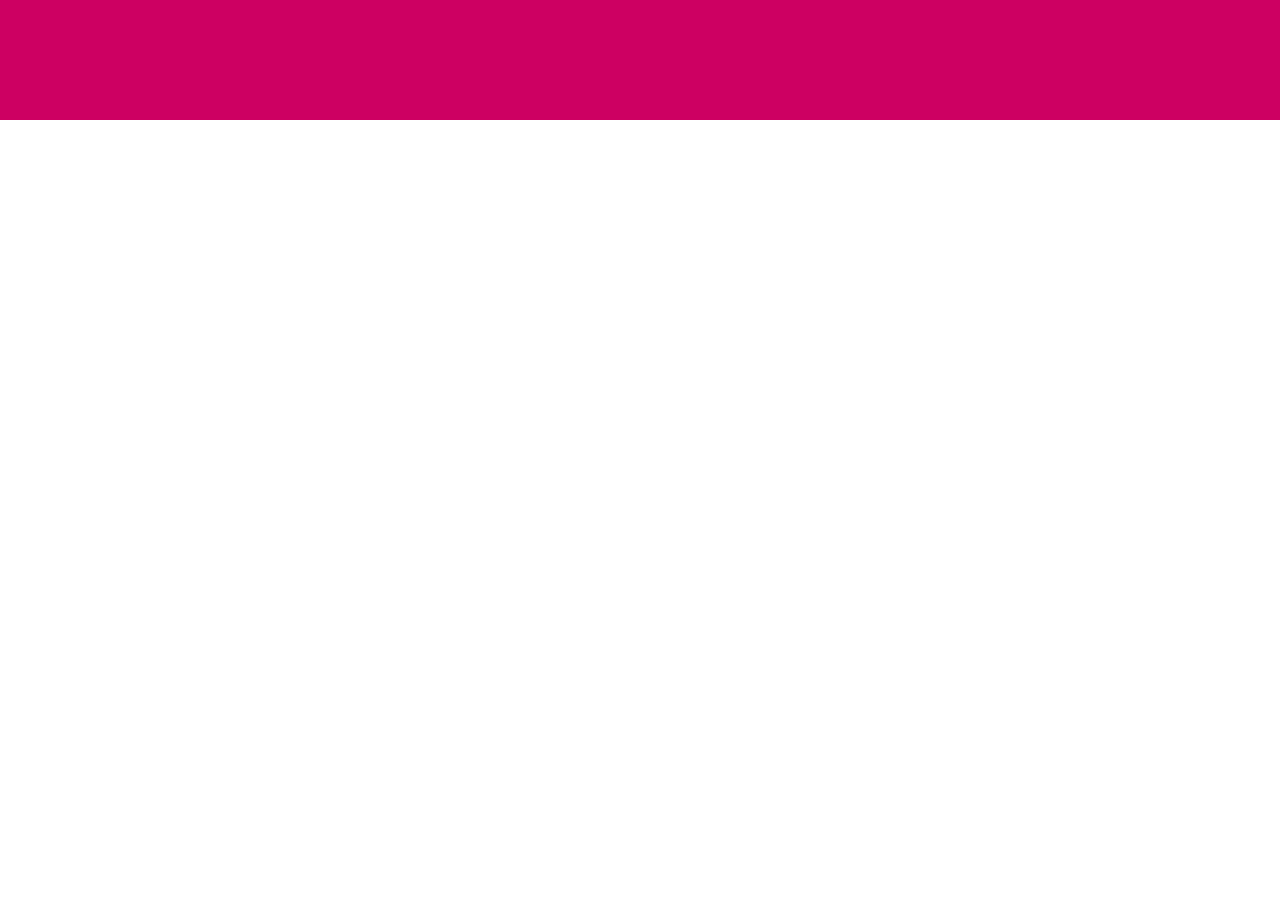
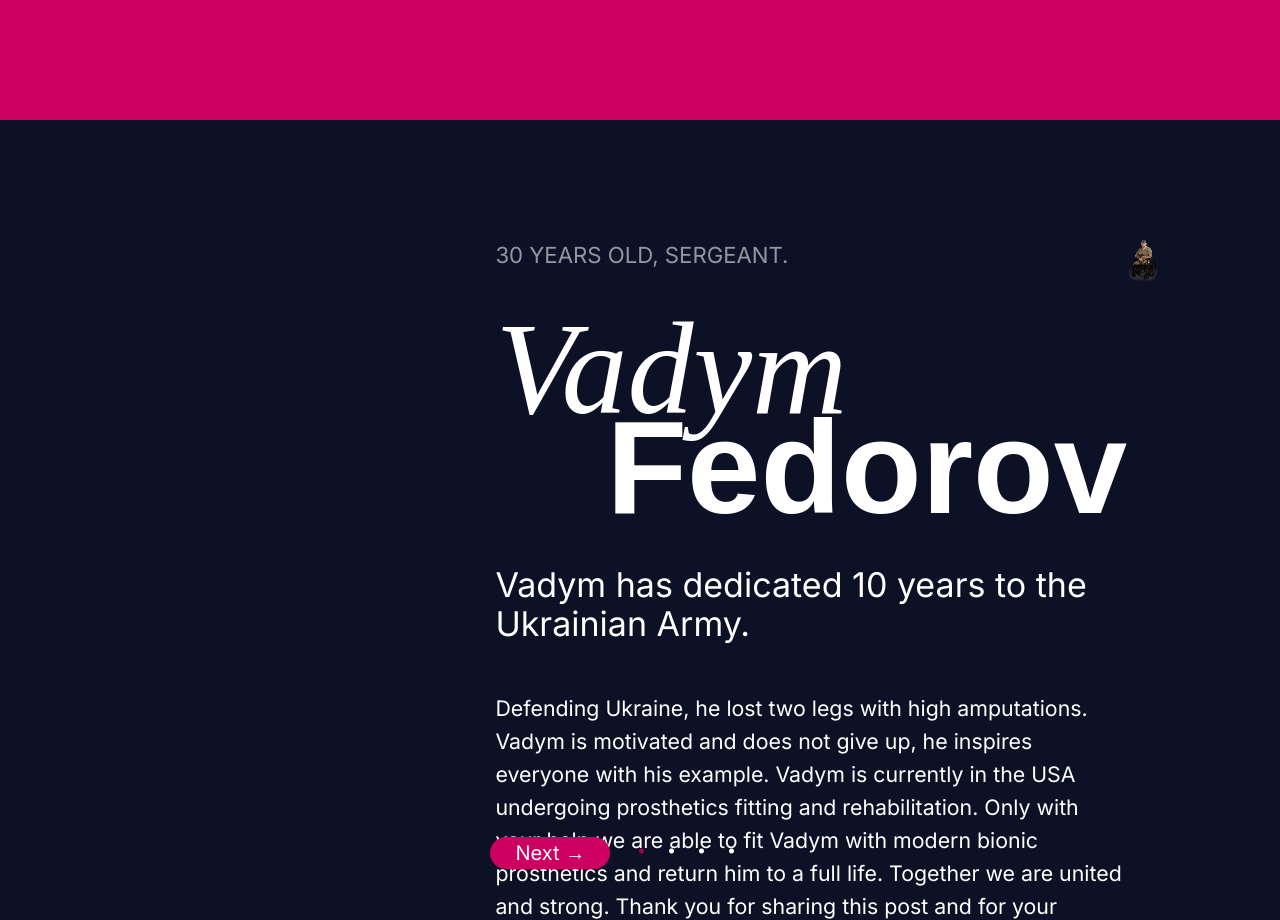
Before and after one commit to ditagroupinc/protez, a Next.js app: page / in a window 1280 px wide. Shown: the part 2280-3200 px from the top of the page. Before the commit the page ends 2400 px from the top, so only its background shows below. Built offline with nearby package versions, Linux system fonts and the light colour scheme.

Commit message:
add veterans sect to index

```diff
--- a/app/page.jsx
+++ b/app/page.jsx
@@ -62,7 +62,7 @@
             />
           </div>
           <OurResults />
-          {/* <Veterans /> */}
+          <Veterans />
         </main>
       </ScreenModeAndSizeContext.Provider>
     </LanguageContext.Provider>
```
